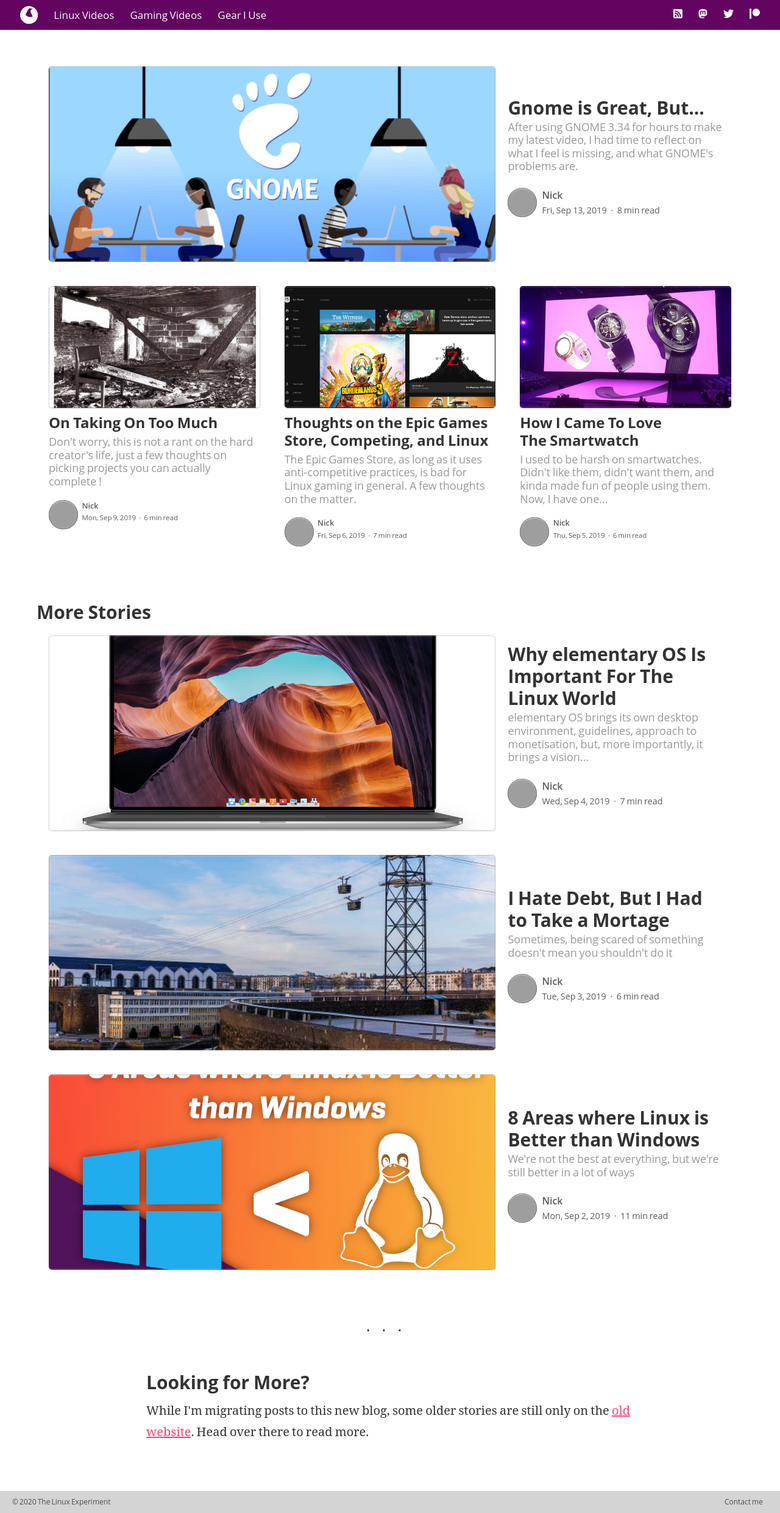
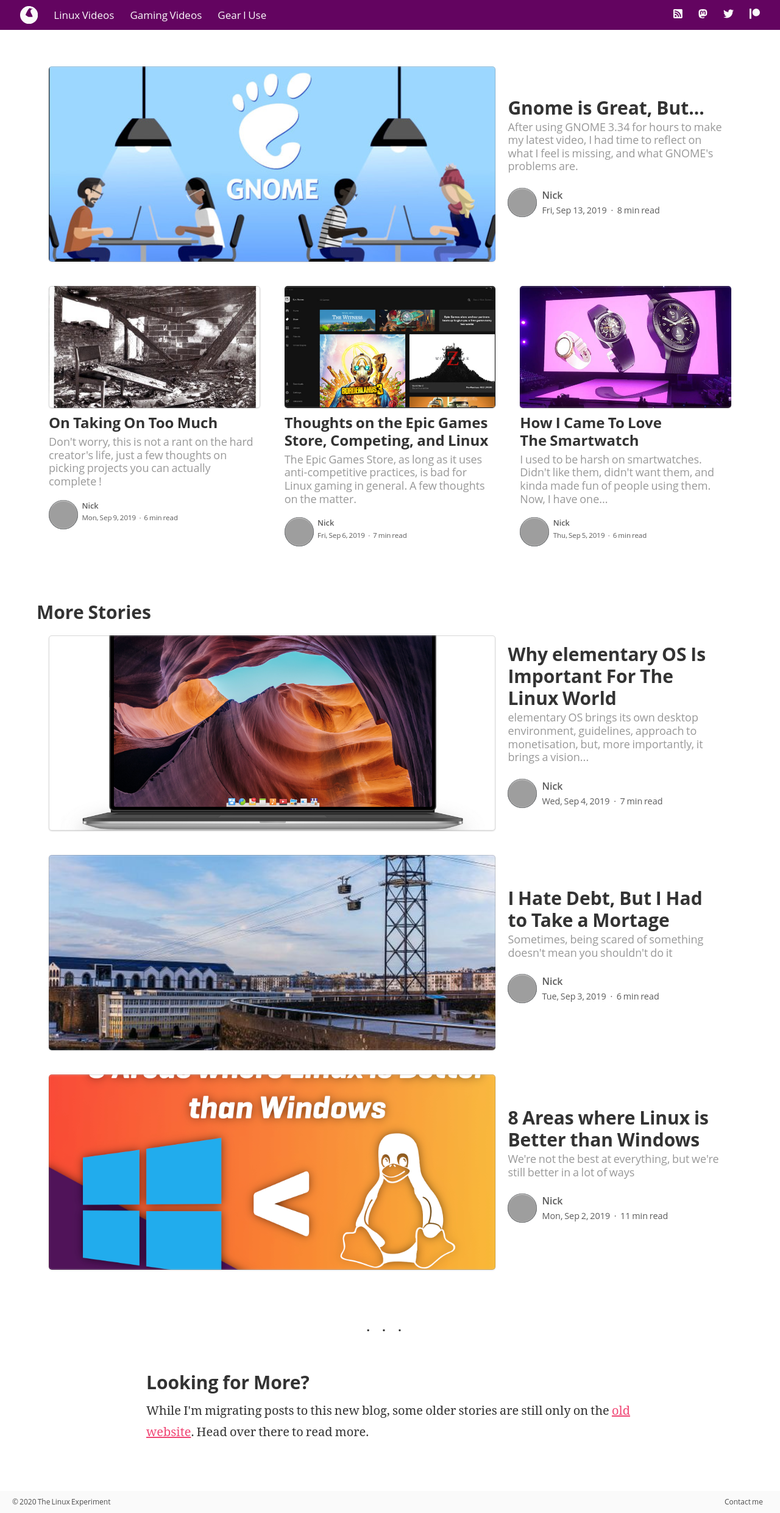
Before and after one commit to TheLinuxEXP/TheLinuxEXP.github.io, a Jekyll site: the page built from index.html, in a window 1280 px wide. Shown: the whole page at 61% size. Built offline with Jekyll 4.4.1, drawn with Linux system fonts in a browser that asks for light colours; the list of posts is cut into pages by our own code; grey boxes are pictures that could not be loaded.

Commit message:
Changed backrgound color

```diff
--- a/_sass/_colors.scss
+++ b/_sass/_colors.scss
@@ -83,7 +83,7 @@
   --accent-color: var(--tle-red);
   --header-bg-color: var(--tle-purple);
   --header-fg-color: var(--silver-100);
-  --secondary-bg-color:var(--silver-300); // Instead of making up a Silver 200
+  --secondary-bg-color:var(--silver-100); // Instead of making up a Silver 200
   --secondary-fg-color: var(--black-300);
   --warning-bg-color: var(--tle-yellow);
   --warning-fg-color: var(--black-900);
```
